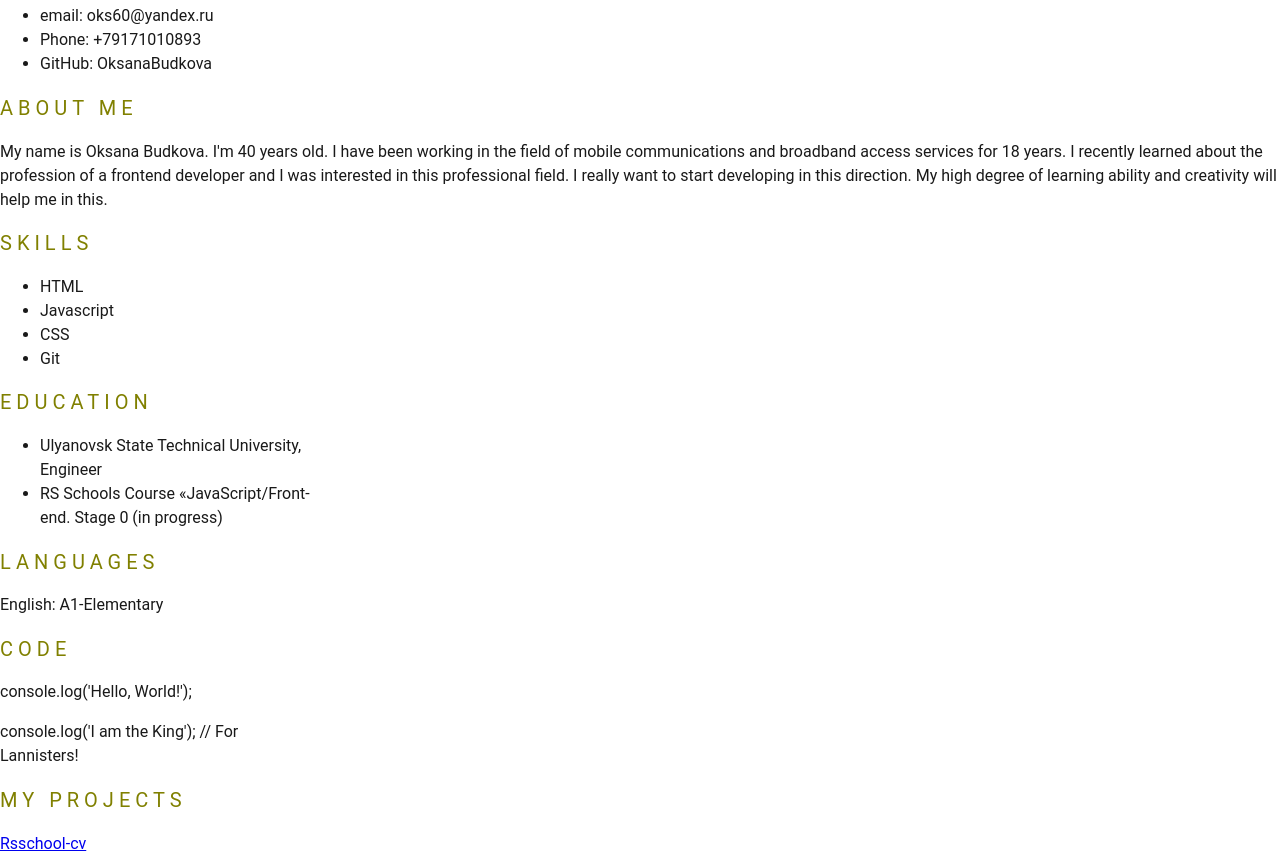
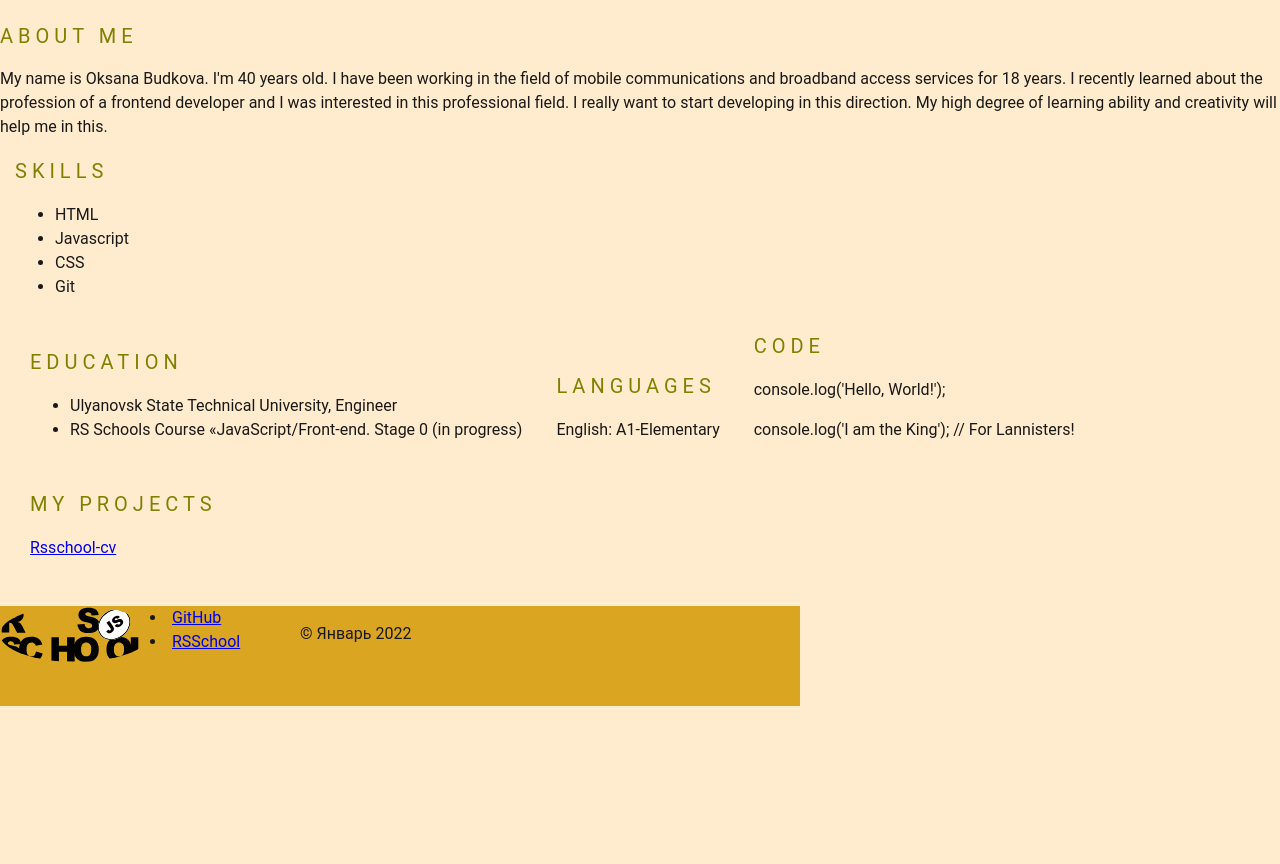
Before and after one commit to OksanaBudkova/rsschool-cv, a plain HTML site: page index.html in a window 1280 px wide. Shown: the part 278-1142 px from the top of the page. After the commit the page ends 984 px from the top, so only its background shows below. Drawn offline with Linux system fonts and the light colour scheme.

Commit message:
feat: add revisions

```diff
--- a/style.css
+++ b/style.css
@@ -24,30 +24,37 @@ body {
       display: flex;
       flex-wrap: wrap;
     }
-
     .section {
-      width: 50%;
+    display: inline-block;
+    max-width: 100%;
+    flex: 0 0 25%;
+    min-height: 1px;
+    padding-left: 15px;
+    padding-right: 15px;
+    margin-bottom: 15px;
     }
-   .logo-holder {
-
+    .logo-img {
+    display: block;
+    max-width:150px;
+    max-height:150px;
     width: 100px;
     height: 50px;
     }
-
     #footer{
     height: 150px;
     width: 760px;
     margin: 0px auto;
-
     }
     img{
     display: block;
-    max-width:100px;
-    max-height:100px;
+    max-width:150px;
+    max-height:150px;
     width: auto;
     height: auto;
+    border-radius: 50%;
+    float: right;
+    }
 
-   }
    html {
     scroll-behavior: smooth;
   }
@@ -62,6 +69,7 @@ body {
     font-weight: 400;
     line-height: 1.5;
     color: #191919;
+    background-color: blanchedalmond;
   }
   .section-title {
     font-size: 20px;
@@ -71,16 +79,19 @@ body {
     color: #808000;
   }
   header{
+    background-color: goldenrod;
     font-family: 'Roboto', sans-serif;
     font-size: 14px
     }
-
-.page-footer{
+footer{
   display: inline;
   justify-content: space-evenly;
   align-items: stretch ;
-  background-color: rgb(131, 160, 135);
-  height: 150px;
-  width: 760px;
-      ;
+  background-color: goldenrod;
+  height: 100px;
+  width: 800px;
 }
+.logo-img{
+  float: left;
+  width: 500px;
+}
```
Lines whose indentation alone changed are shown as unchanged.
